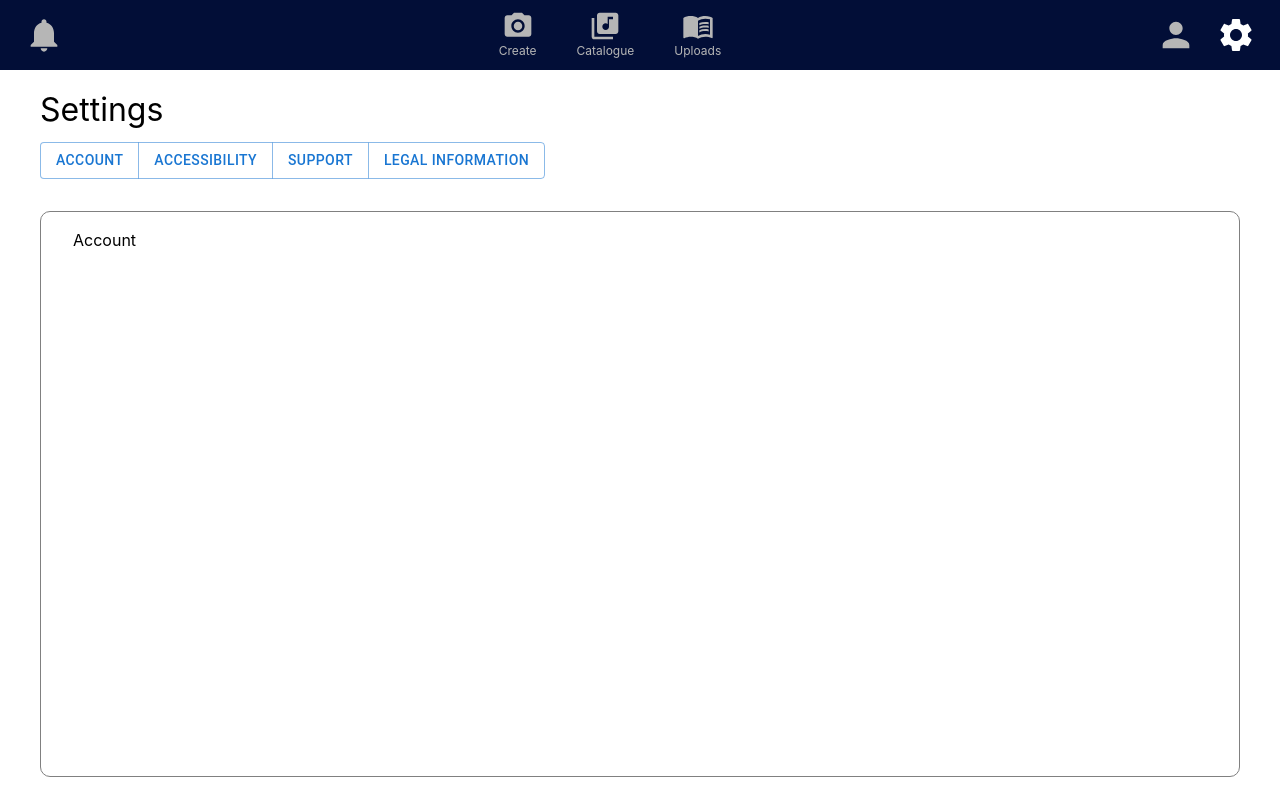
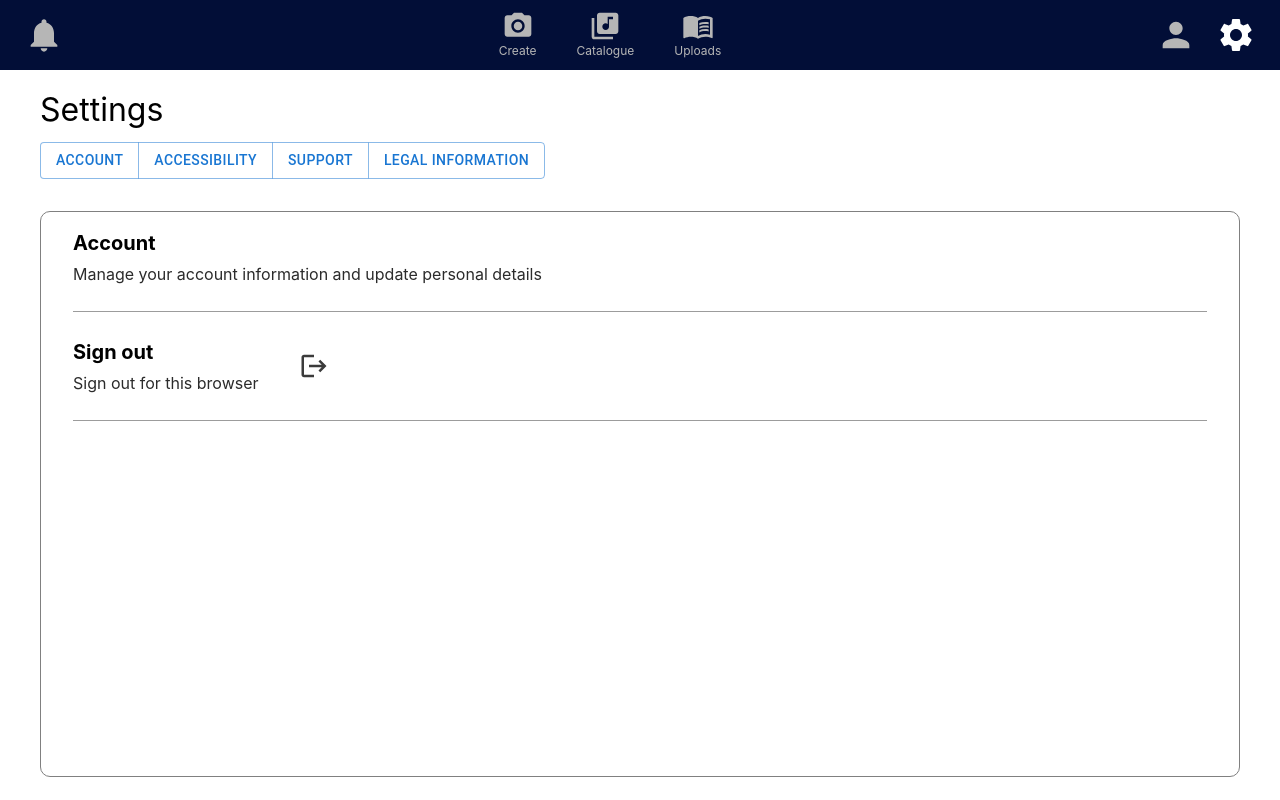
Before and after one commit to kevintran73/melody-mentoring, a React (Create React App) app in the folder frontend_web/: page /settings in a window 1280 px wide. Built offline with nearby package versions, Linux system fonts and the light colour scheme; sample sign-in values are in the browser's storage; the HTML template or start-up script is replaced by a standard one.

Commit message:
Implemented logout button; fixed issues with login/logout functions and retrieving tokens on page refresh

```diff
--- a/frontend_web/src/App.js
+++ b/frontend_web/src/App.js
@@ -16,30 +16,43 @@ import Playlist from './pages/Playlist';
 import Verification from './pages/Verification';
 
 const App = () => {
+  let lsAccessToken = null;
+  if (localStorage.getItem('accessToken') !== 'null') {
+    lsAccessToken = localStorage.getItem('accessToken');
+  }
+  const [accessToken, setAccessToken] = React.useState(lsAccessToken);
 
-  const [accessToken, setAccessToken] = React.useState(null);
-  const [idToken, setIdToken] = React.useState(null);
-  const [refreshToken, setRefreshToken] = React.useState(null);
+  let lsIdToken = null;
+  if (localStorage.getItem('idToken') !== 'null') {
+    lsIdToken = localStorage.getItem('idToken');
+  }
+  const [idToken, setIdToken] = React.useState(lsIdToken);
+
+  let lsRefreshToken = null;
+  if (localStorage.getItem('refreshToken') !== 'null') {
+    lsRefreshToken = localStorage.getItem('refreshToken');
+  }
+  const [refreshToken, setRefreshToken] = React.useState(lsRefreshToken);
 
   // at login, set and store tokens
   const login = (accessToken, idToken, refreshToken) => {
-    setAccessToken(accessToken)
-    setIdToken(idToken)
-    setRefreshToken(refreshToken)
+    setAccessToken(accessToken);
+    setIdToken(idToken);
+    setRefreshToken(refreshToken);
     localStorage.setItem('accessToken', accessToken);
     localStorage.setItem('idToken', idToken);
     localStorage.setItem('refreshToken', refreshToken);
-  }
+  };
 
   // at logout, set all tokens to null
   const logout = () => {
-    setAccessToken(null)
-    setIdToken(null)
-    setRefreshToken(null)
-    localStorage.remove('accessToken')
-    localStorage.remove('idToken')
-    localStorage.remove('refreshToken')
-  }
+    setAccessToken(null);
+    setIdToken(null);
+    setRefreshToken(null);
+    localStorage.removeItem('accessToken');
+    localStorage.removeItem('idToken');
+    localStorage.removeItem('refreshToken');
+  };
 
   return (
     <TokenContext.Provider value={{ accessToken, idToken, refreshToken, login, logout }}>
--- a/frontend_web/src/components/settings/Account.js
+++ b/frontend_web/src/components/settings/Account.js
@@ -1,11 +1,93 @@
 import React from 'react';
+
+import TokenContext from '../../context/TokenContext';
+import { showErrorMessage } from '../../helpers';
+import axios from 'axios';
+
 import { styled } from '@mui/system';
+import LogoutIcon from '@mui/icons-material/Logout';
+
+const HeaderBlock = styled('div')({
+  display: 'flex',
+  flexDirection: 'column',
+  gap: '4px',
+});
+
+const SectionHeader = styled('h2')({
+  fontSize: '1.25rem',
+  fontWeight: 'bold',
+});
+
+const SectionDesc = styled('p')({
+  fontSize: '1rem',
+  color: '#2b2b2b',
+  width: 'auto',
+  whiteSpace: 'nowrap',
+});
+
+const SectionBlock = styled('div')({
+  display: 'flex',
+  flexDirection: 'row',
+  alignItems: 'center',
+  gap: '40px',
+});
+
+const DividerLine = styled('hr')({
+  border: 'none',
+  borderTop: '1px solid #9c9c9c',
+  width: 'auto',
+  margin: '25px 0',
+});
+
+const StyledLogoutButton = styled(LogoutIcon)({
+  color: '#3b3b3b',
+  height: '30px',
+  width: '30px',
+  cursor: 'pointer',
+
+  '&:hover': {
+    color: '#369ce0',
+  },
+});
 
 /**
  * Account settings block
  */
 const Account = () => {
-  return <>Account</>;
+  const { accessToken, logout } = React.useContext(TokenContext);
+
+  const handleLogout = () => {
+    try {
+      const response = axios.post('http://localhost:5001/logout', {
+        access_token: accessToken,
+      });
+
+      logout();
+    } catch (err) {
+      showErrorMessage(err.response.data.error);
+    }
+  };
+
+  return (
+    <>
+      <HeaderBlock>
+        <SectionHeader>Account</SectionHeader>
+        <SectionDesc>Manage your account information and update personal details</SectionDesc>
+      </HeaderBlock>
+
+      <DividerLine />
+
+      <SectionBlock>
+        <HeaderBlock>
+          <SectionHeader>Sign out</SectionHeader>
+          <SectionDesc>Sign out for this browser</SectionDesc>
+        </HeaderBlock>
+        <StyledLogoutButton onClick={handleLogout} />
+      </SectionBlock>
+
+      <DividerLine />
+    </>
+  );
 };
 
 export default Account;
--- a/frontend_web/src/components/settings/Support.js
+++ b/frontend_web/src/components/settings/Support.js
@@ -1,11 +1,53 @@
 import React from 'react';
 import { styled } from '@mui/system';
+
+const HeaderBlock = styled('div')({
+  display: 'flex',
+  flexDirection: 'column',
+  gap: '4px',
+});
+
+const SectionHeader = styled('h2')({
+  fontSize: '1.25rem',
+  fontWeight: 'bold',
+});
+
+const SectionDesc = styled('p')({
+  fontSize: '1rem',
+  color: '#2b2b2b',
+  width: 'auto',
+  whiteSpace: 'nowrap',
+});
+
+const SectionBlock = styled('div')({
+  display: 'flex',
+  flexDirection: 'row',
+  alignItems: 'center',
+  gap: '50px',
+});
+
+const DividerLine = styled('hr')({
+  border: 'none',
+  borderTop: '1px solid #9c9c9c',
+  width: 'auto',
+  margin: '25px 0',
+});
 
 /**
  * Support settings block
  */
 const Support = () => {
-  return <>Support</>;
+  return (
+    <>
+      <HeaderBlock>
+        <SectionHeader>Support</SectionHeader>
+        <SectionDesc>
+          Access help resources, contact support, and find answers to frequently asked questions
+        </SectionDesc>
+      </HeaderBlock>
+      <DividerLine />
+    </>
+  );
 };
 
 export default Support;
--- a/frontend_web/src/pages/LoginSub.js
+++ b/frontend_web/src/pages/LoginSub.js
@@ -55,8 +55,6 @@ const LoginSub = () => {
   const [password, setPassword] = React.useState('');
   const { login } = React.useContext(TokenContext);
   const navigate = useNavigate();
-  const [open, setOpen] = React.useState(false);
-  const [message, setMessage] = React.useState('')
 
   // Handles the login
   const handleLogin = async (event) => {
@@ -65,9 +63,8 @@ const LoginSub = () => {
 
     // check all fields are filled
     if (email === '' || password === '') {
-      showErrorMessage("Please fill in all fields")
-    }
-    else {
+      showErrorMessage('Please fill in all fields');
+    } else {
       try {
         const response = await axios.post('http://localhost:5001/login', {
           email: email,
@@ -75,13 +72,12 @@ const LoginSub = () => {
         });
 
         // stores tokens inside variables using TokenContext's login
-        const {access_token, id_token, refresh_token} = response.data
-        login(access_token, id_token, refresh_token)
+        const { access_token, id_token, refresh_token } = response.data;
+        login(access_token, id_token, refresh_token);
 
-        navigate('/catalogue');  // redirect to catalogue page
-
+        navigate('/catalogue'); // redirect to catalogue page
       } catch (err) {
-        showErrorMessage(err.response.data.error)
+        showErrorMessage(err.response.data.error);
       }
     }
   };
@@ -116,7 +112,9 @@ const LoginSub = () => {
         <StyledButton variant='contained' type='submit' id='login-go'>
           Log in
         </StyledButton>
-        <Link className='underline' to="/register">Don't have an account?</Link>
+        <Link className='underline' to='/register'>
+          Don't have an account?
+        </Link>
       </LoginForm>
     </StyledContainer>
   );
--- a/frontend_web/src/pages/Settings.js
+++ b/frontend_web/src/pages/Settings.js
@@ -8,8 +8,10 @@ import ButtonGroup from '@mui/material/ButtonGroup';
 
 import Account from '../components/settings/Account';
 import Support from '../components/settings/Support';
+import Accessibility from '../components/settings/Accessibility';
+import TokenContext from '../context/TokenContext';
+import { Navigate } from 'react-router-dom';
 import LegalInfo from '../components/settings/LegalInfo';
-import Accessibility from '../components/settings/Accessibility';
 
 const StyledHeader = styled('h1')({
   fontSize: '2rem',
@@ -35,6 +37,11 @@ const CategoryBlock = styled('div')({
 const Settings = () => {
   const [settingsCategory, setSettingsCategory] = React.useState('account');
 
+  const { accessToken } = React.useContext(TokenContext);
+  if (accessToken == null) {
+    return <Navigate to='/login' />;
+  }
+
   return (
     <>
       <NavBar></NavBar>
```
